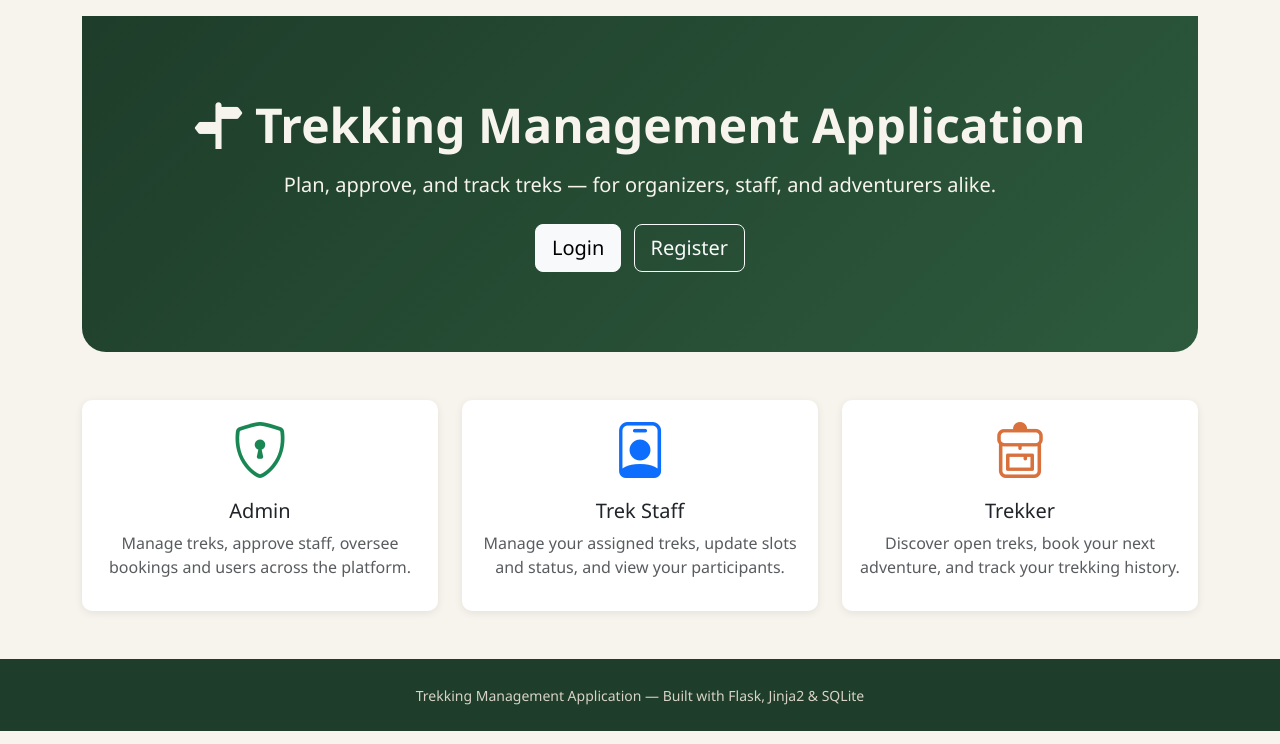
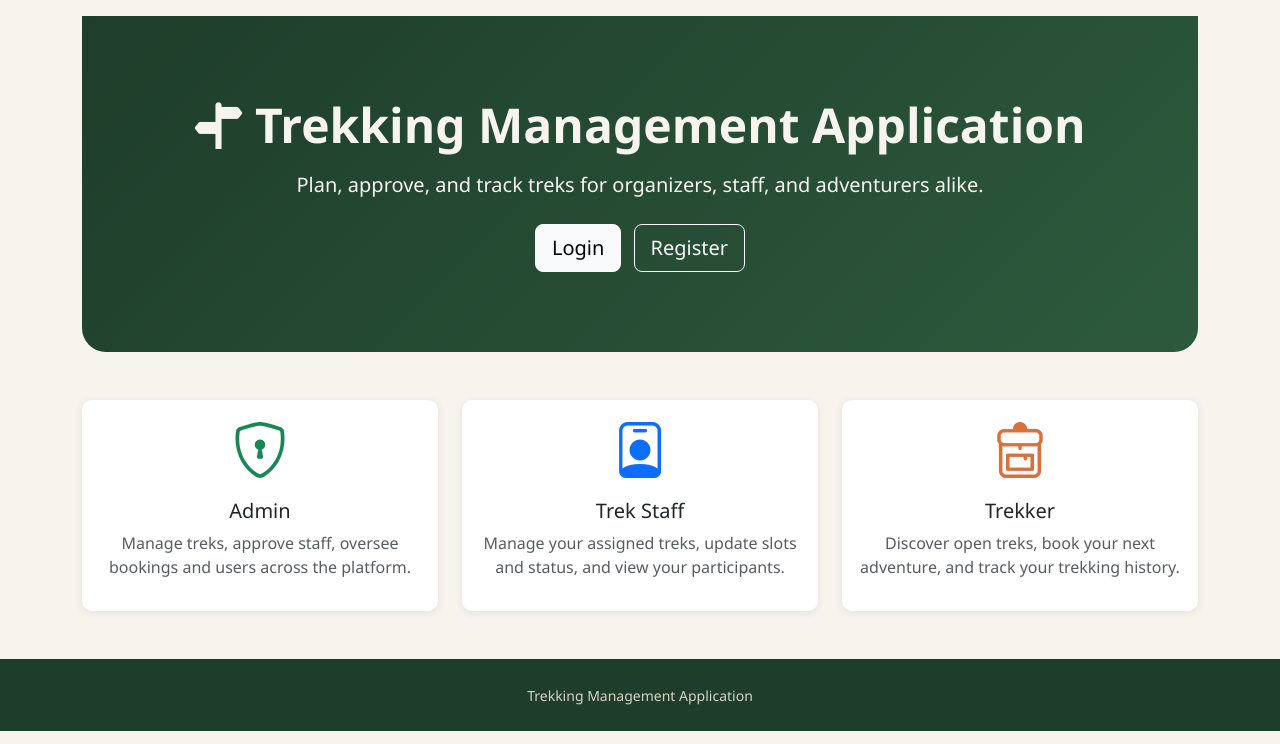
Before and after one commit to Shoun-Palarpwar/trekking_management_app, a Flask app: page / in a window 1280 px wide. Shown: the part 56-800 px from the top of the page. Run offline with Flask 3, Linux system fonts and the light colour scheme.

Commit message:
minor changes

```diff
--- a/templates/base.html
+++ b/templates/base.html
@@ -73,7 +73,7 @@
 
     <footer class="text-center">
         <div class="container">
-            <small>Trekking Management Application &mdash; Built with Flask, Jinja2 &amp; SQLite</small>
+            <small>Trekking Management Application</small>
         </div>
     </footer>
 
--- a/templates/index.html
+++ b/templates/index.html
@@ -3,7 +3,7 @@
 {% block content %}
 <div class="hero-section text-center mb-5">
     <h1 class="display-5 fw-bold"><i class="bi bi-signpost-split-fill"></i> Trekking Management Application</h1>
-    <p class="lead mt-3">Plan, approve, and track treks — for organizers, staff, and adventurers alike.</p>
+    <p class="lead mt-3">Plan, approve, and track treks for organizers, staff, and adventurers alike.</p>
     <div class="mt-4">
         <a href="{{ url_for('auth.login') }}" class="btn btn-light btn-lg me-2">Login</a>
         <a href="{{ url_for('auth.register') }}" class="btn btn-outline-light btn-lg">Register</a>
```
